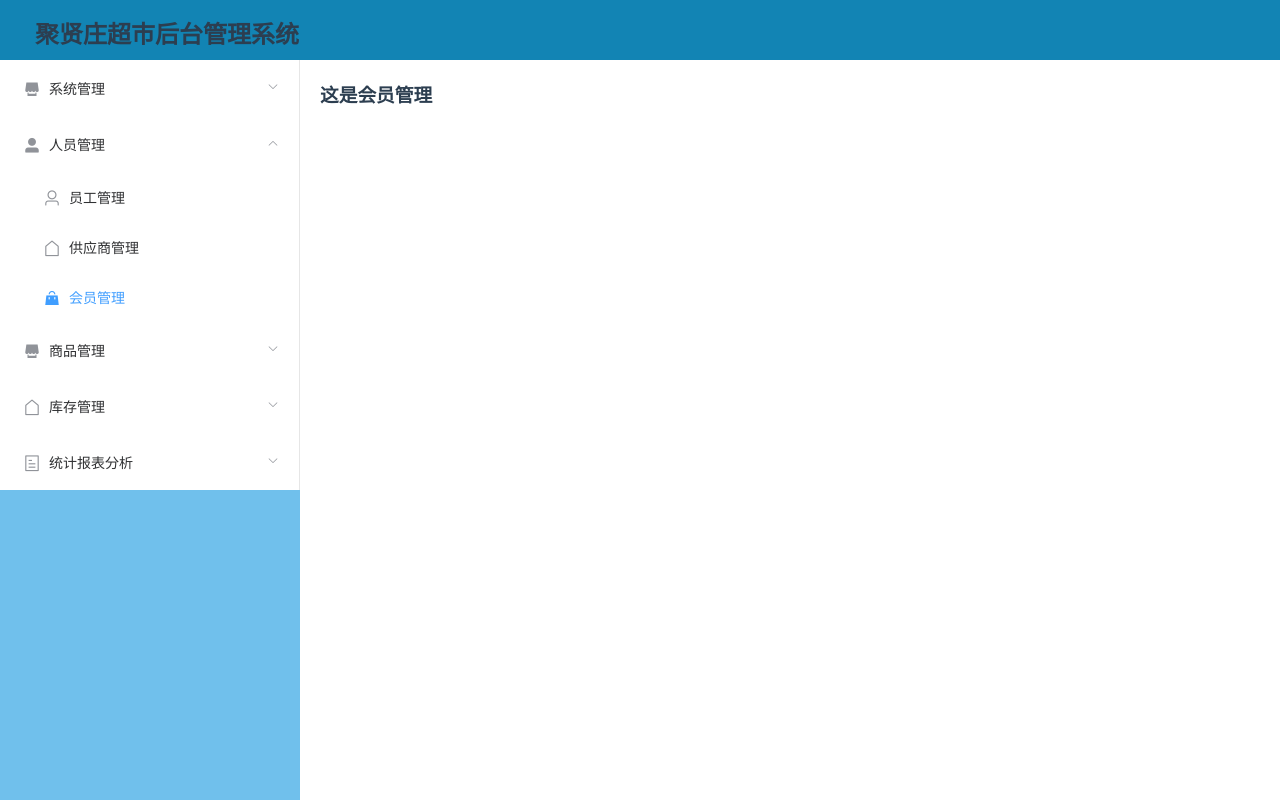
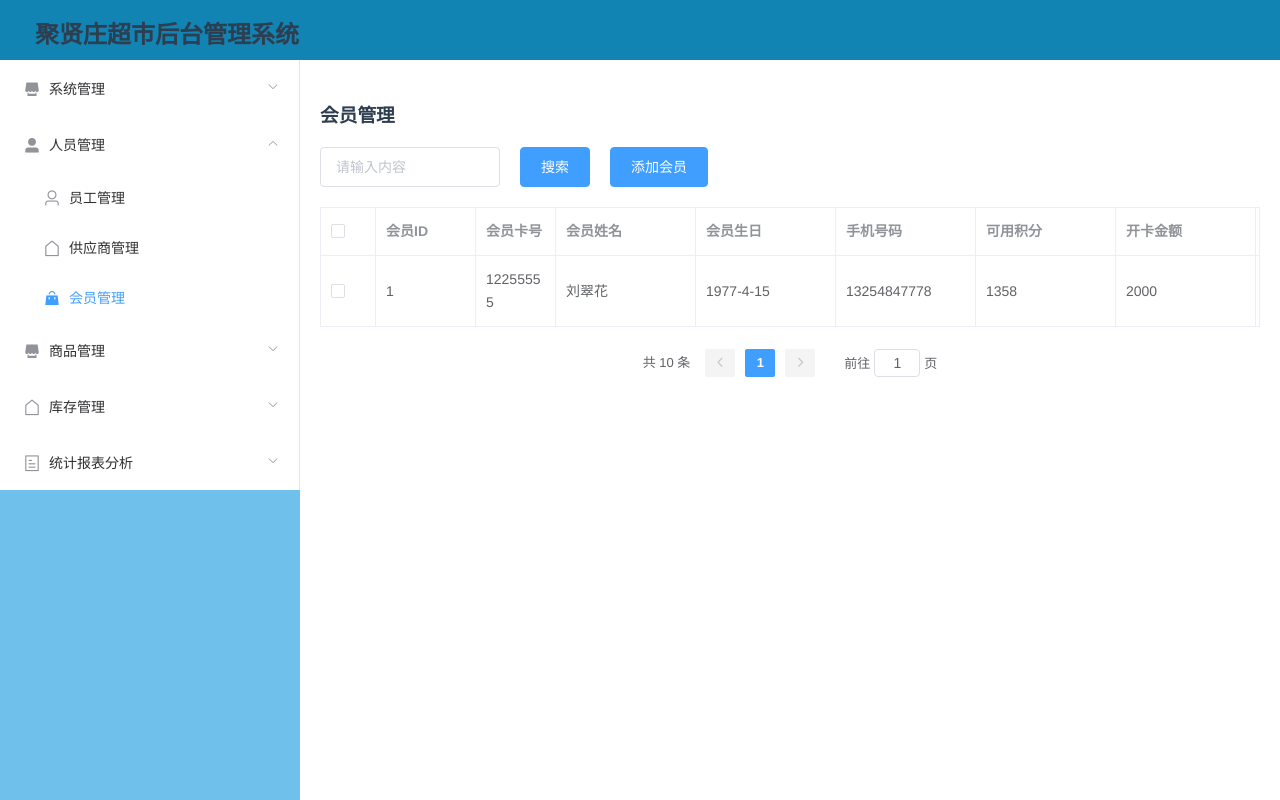
Before and after one commit to 13540344236/sms-web, a Vue app: page /sms/member/list in a window 1280 px wide. Built offline with nearby package versions, Linux system fonts and the light colour scheme.

Commit message:
供应商,员工列表页面,商品页面调整

```diff
--- a/src/views/member/MemberListView.vue
+++ b/src/views/member/MemberListView.vue
@@ -1,13 +1,229 @@
 <template>
-<h1>这是会员管理</h1>
+  <div>
+    <h3 style="margin: 20px 0">会员管理</h3>
+    <div style="display: flex;margin: 20px 0">
+      <el-input style="width: 180px" v-model="input" placeholder="请输入内容"></el-input>
+      <el-button style="margin-left:20px" type="primary">搜索</el-button>
+      <el-button style="margin-left:20px" type="primary" @click="add">添加会员</el-button>
+    </div>
+
+    <div>
+<!--   会员列表   -->
+      <el-table :data="tableData" border style="width: 100%;text-align: center">
+        <el-table-column type="selection" width="55"></el-table-column>
+        <el-table-column prop="id" label="会员ID" width="100"></el-table-column>
+        <el-table-column prop="url" label="会员卡号"></el-table-column>
+        <el-table-column prop="name" label="会员姓名" width="140"></el-table-column>
+        <el-table-column prop="salePrice" label="会员生日" width="140"></el-table-column>
+        <el-table-column prop="purchasePrice" label="手机号码" width="140"></el-table-column>
+        <el-table-column prop="category" label="可用积分" width="140"></el-table-column>
+        <el-table-column prop="goodsSpecification" label="开卡金额" width="140"></el-table-column>
+        <el-table-column prop="currentStock" label="支付类型" width="140"></el-table-column>
+        <el-table-column prop="lowLimitStock" label="会员地址"></el-table-column>
+        <el-table-column label="操作" width="150">
+          <template slot-scope="scope">
+            <el-button
+                size="mini"
+                type="primary"
+                @click="edit(scope.row)">编辑</el-button>
+            <el-button
+                size="mini"
+                type="danger"
+                @click="openDeleteConfirm(scope.row.id)">删除</el-button>
+          </template>
+        </el-table-column>
+      </el-table>
+
+      <!--  添加会员  -->
+      <el-dialog title="添加会员" :visible.sync="dialogFormVisible" width="50%">
+
+        <el-form :model="ruleForm" :rules="rules" ref="ruleForm" label-width="150px" class="demo-ruleForm">
+          <el-form-item label="会员姓名" prop="name">
+            <el-input v-model="ruleForm.name"></el-input>
+          </el-form-item>
+
+          <el-form-item label="会员卡号" prop="url">
+            <el-input v-model="ruleForm.url"></el-input>
+          </el-form-item>
+
+          <el-form-item label="会员生日" prop="category">
+            <el-input v-model="ruleForm.category"></el-input>
+          </el-form-item>
+
+          <el-form-item label="手机号码" prop="purchasePrice">
+            <el-input v-model="ruleForm.purchasePrice"></el-input>
+          </el-form-item>
+
+          <el-form-item label="可用积分" prop="salePrice">
+            <el-input v-model="ruleForm.salePrice"></el-input>
+          </el-form-item>
+
+          <el-form-item label="开卡金额" prop="goodsSpecification">
+            <el-input v-model="ruleForm.goodsSpecification"></el-input>
+          </el-form-item>
+
+          <el-form-item label="支付类型" prop="currentStock">
+            <el-input v-model="ruleForm.currentStock"></el-input>
+          </el-form-item>
+
+          <el-form-item label="会员地址" prop="lowLimitStock">
+            <el-input v-model="ruleForm.lowLimitStock"></el-input>
+          </el-form-item>
+
+          <el-form-item>
+            <el-button type="primary" @click="submitForm('ruleForm')">立即创建</el-button>
+            <el-button @click="resetForm('ruleForm')">重置</el-button>
+          </el-form-item>
+        </el-form>
+      </el-dialog>
+
+      <!--   编辑会员   -->
+      <el-dialog title="编辑会员" :visible.sync="dialogFormVisibleEdit" width="50%">
+
+        <el-form :model="editForm" :rules="rules" ref="ruleForm" label-width="150px" class="demo-ruleForm">
+
+          <el-form-item label="会员姓名" prop="category">
+            <el-input v-model="editForm.category"></el-input>
+          </el-form-item>
+
+          <el-form-item label="会员卡号" prop="name">
+            <el-input v-model="editForm.name"></el-input>
+          </el-form-item>
+
+          <el-form-item label="会员生日" prop="url">
+            <el-input v-model="editForm.url"></el-input>
+          </el-form-item>
+
+          <el-form-item label="手机号码" prop="salePrice">
+            <el-input v-model="editForm.salePrice"></el-input>
+          </el-form-item>
+
+          <el-form-item label="可用积分" prop="purchasePrice">
+            <el-input v-model="editForm.purchasePrice"></el-input>
+          </el-form-item>
+
+          <el-form-item label="会员地址" prop="goodsSpecification">
+            <el-input v-model="editForm.goodsSpecification"></el-input>
+          </el-form-item>
+
+          <el-form-item>
+            <el-button @click="dialogFormVisibleEdit = false">取 消</el-button>
+            <el-button type="primary" @click="handleEdit(editForm.id)">确 定</el-button>
+          </el-form-item>
+        </el-form>
+      </el-dialog>
+    </div>
+
+    <!--  分页  -->
+    <div style="text-align: center;margin: 20px">
+      <el-pagination background layout="total,prev, pager, next, jumper"
+                     :total="total" :page-size="pageSize"></el-pagination>
+    </div>
+  </div>
 </template>
 
 <script>
 export default {
-  name: "MemberListView"
+  props: {
+    total: {
+      type: Number,
+      default: 10
+    },
+    pageSize: {
+      type: Number,
+      default: 10
+    }
+  },
+  data() {
+    return {
+      tableData: [{
+        id:'1',
+        url: '12255555',
+        name: '刘翠花',
+        salePrice: '1977-4-15',
+        purchasePrice:'13254847778',
+        category: '1358',
+        lowLimitStock: '新华街花园小区',
+        currentStock:'现金',
+        goodsSpecification:'2000'
+      }
+      ],
+      input:'',
+      dialogFormVisible:false,
+      dialogFormVisibleEdit:false,
+      ruleForm: {
+        id:'', url: '', name: '', salePrice: '', purchasePrice:'', category: '',
+        lowLimitStock: '', currentStock:'', goodsSpecification:''
+      },
+      editForm: {
+        id:'', url: '', name: '', salePrice: '', purchasePrice:'', category: '',
+        lowLimitStock: '', currentStock:'', goodsSpecification:''
+      },
+      rules: {
+        name: [
+          { required: true, message: '请输入商品名称', trigger: 'blur' },
+          { min: 2, max: 15, message: '长度在 2 到 15 个字符', trigger: 'blur' }
+        ],
+        category: [
+          { required: true, message: '请输入商品类别', trigger: 'blur' },
+          { min: 2, max: 30, message: '长度在 3 到 10 个字符', trigger: 'blur'}
+        ],
+        salePrice: [
+          { required: true, message: '请输入销售价格', trigger: 'blur' },
+          { pattern:/([1-9]\d*\.?\d*)|(0\.\d*[1-9])/, message: '请输入数字', trigger: 'blur' }
+        ],
+        purchasePrice: [
+          { required: true, message: '请输入采购价格', trigger: 'blur' },
+          { pattern:/([1-9]\d*\.?\d*)|(0\.\d*[1-9])/, message: '请输入数字', trigger: 'blur' }
+        ]
+      }
+    }
+  },
+  methods: {
+    loadMembers: function () {
+      console.log('loadGoods()');
+    },
+    openDeleteConfirm(id) {
+      this.$confirm('此操作将永久删除该商品, 是否继续?', '提示', {
+        confirmButtonText: '确定',
+        cancelButtonText: '取消',
+        type: 'warning'
+      }).then(() => {
+        this.handleDelete(id);
+      }).catch(() => {
+      });
+    },
+    handleDelete(id) {
+
+    },
+
+// 添加商品
+    add(){
+      this.dialogFormVisible = true
+    },
+    submitForm(formName) {
+
+    },
+    resetForm(formName) {
+      this.$refs[formName].resetFields();
+    },
+
+// 编辑商品
+    edit(val){
+      Object.assign(this.editForm,val)
+      this.dialogFormVisibleEdit = true;
+    },
+    handleEdit(id) {
+      console.log('将编辑id = ' + id + '的品牌数据');
+
+    }
+  },
+  created() {
+    console.log('vue created')
+  },
+  mounted() {
+    console.log('vue mounted')
+    this.loadMembers();
+  }
 }
 </script>
-
-<style scoped>
-
-</style>
```
